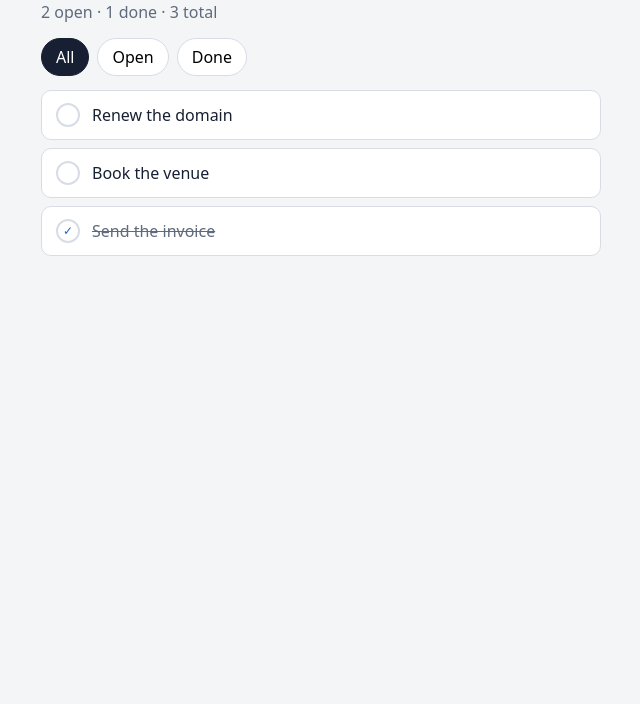
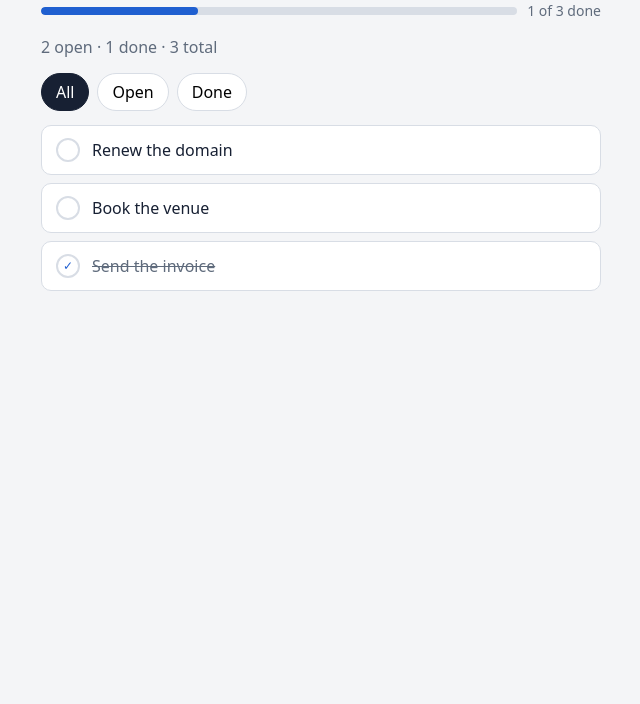
Before and after one commit to sanjeev23oct/factory-demo-ui, a website with bundled scripts: page index.html in a window 1280 px wide. Shown: the part 96-800 px from the top of the page, without its empty margins (319-959 px from the left). Built offline with nearby package versions, Linux system fonts and the light colour scheme.

Commit message:
build (maker): Show overall progress on the board

```diff
--- a/index.html
+++ b/index.html
@@ -9,6 +9,7 @@
 <body>
 <main>
   <h1>Task board</h1>
+  <div id="progress"></div>
   <p id="summary"></p>
   <div class="filters" role="group" aria-label="Filter tasks">
     <button type="button" data-filter="all" data-testid="filter-all">All</button>
--- a/src/main.js
+++ b/src/main.js
@@ -1,8 +1,9 @@
-import { sortTasks, summary, visibleTasks } from './board.js';
-import { renderList, renderSummary } from './render.js';
+import { progress, sortTasks, summary, visibleTasks } from './board.js';
+import { renderList, renderProgress, renderSummary } from './render.js';
 
 const list = document.querySelector('#tasks');
 const counts = document.querySelector('#summary');
+const progressBar = document.querySelector('#progress');
 const filters = document.querySelectorAll('[data-filter]');
 let tasks = [];
 let filter = 'all';
@@ -10,6 +11,7 @@ let filter = 'all';
 function draw() {
   list.innerHTML = renderList(sortTasks(visibleTasks(tasks, filter)));
   counts.innerHTML = renderSummary(summary(tasks));
+  progressBar.innerHTML = renderProgress(progress(tasks));
   filters.forEach((button) => button.setAttribute('aria-pressed', String(button.dataset.filter === filter)));
 }
 
--- a/styles.css
+++ b/styles.css
@@ -2,6 +2,10 @@
 body { margin: 0; background: var(--bg); color: var(--ink); font: 16px/1.5 system-ui, sans-serif; }
 main { max-width: 560px; margin: 0 auto; padding: 40px 20px; display: grid; gap: 14px; }
 h1 { margin: 0; font-size: 28px; }
+#progress { display: flex; align-items: center; gap: 10px; }
+.progress { flex: 1; height: 8px; background: var(--line); border-radius: 99px; overflow: hidden; }
+.progress-fill { height: 100%; background: var(--accent); border-radius: 99px; }
+.progress-label { color: var(--muted); font-size: 14px; white-space: nowrap; }
 #summary { margin: 0; color: var(--muted); }
 .filters { display: flex; gap: 8px; }
 .filters button { font: inherit; padding: 6px 14px; border: 1px solid var(--line); border-radius: 99px; background: var(--paper); cursor: pointer; }
```
